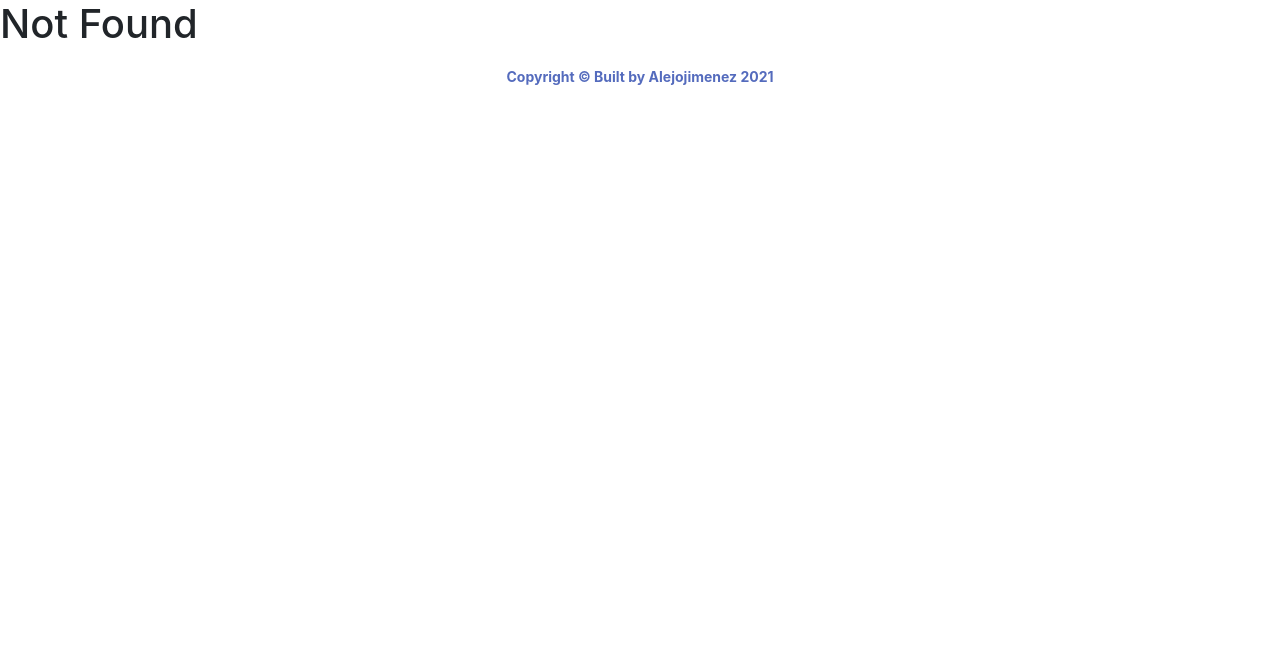
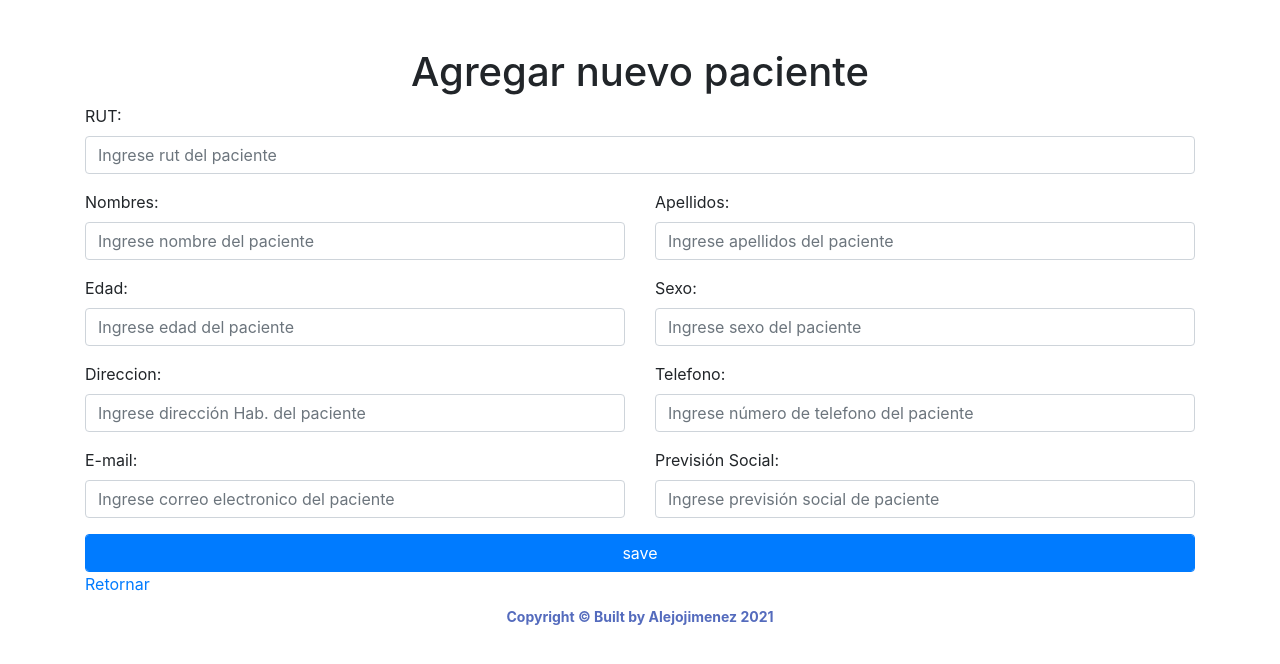
Before and after one commit to alejojimenez/front-end-medi-dynamo, a React (Create React App) app in the folder medi-dynamo/: page /addpatient in a window 1280 px wide. Before the commit this address had no page. Shown: the top 664 px of the page. Built offline with nearby package versions, Linux system fonts and the light colour scheme.

Commit message:
Upload Update Component AddPatient

```diff
--- a/medi-dynamo/src/App.js
+++ b/medi-dynamo/src/App.js
@@ -10,6 +10,7 @@ import Login from './view/Login';
 import Signup from './view/Signup';
 import Footer from '../src/component/Footer';
 import { Patients } from './view/Patients';
+import { AddPatient } from './component/AddPatient';
 
 function App() {
   return (
@@ -22,6 +23,7 @@ function App() {
             <Route exact path="/login" component={Login}/>
             <Route exact path="/register" component={Signup}/>
             <Route exact path="/patients" component={Patients} />
+            <Route exact path="/addpatient" component={AddPatient} />
             <Route render={() => <h1>Not Found</h1>}/>
 
             {/*<Route component={Login} path="/login"/>
--- a/medi-dynamo/src/component/AddPatient.jsx
+++ b/medi-dynamo/src/component/AddPatient.jsx
@@ -2,77 +2,166 @@ import React, { useState, useContext } from "react";
 import { Link } from "react-router-dom";
 import { Context } from "../store/appContext";
 import PropTypes from "prop-types";
+import { Col, Row } from "react-bootstrap";
 
 export const AddPatient = props => {
 	const { actions, store } = useContext(Context);
 	console.log("props en Component AddPatient", props);
 	const [state, setState] = useState({
-		name: null,
+		rut: null,
+		firstname: null,
+		lastname: null,
+		age: null,
+		sex: null,
 		address: null,
-		phone: null,
-		email: null
+		telephone: null,
+		email: null,
+		forecast: null
 	});
 
 	return (
 		<div className="container">
 			<div>
-				<h1 className="text-center mt-5">Add a new contact</h1>
+				<h1 className="text-center mt-5">Agregar nuevo paciente</h1>
 				<form>
+					<Row>
+						<Col md = {12}>
 							<div className="form-group">
-						<label>Full Name</label>
+								<label>RUT:</label>
 								<input
 									onChange={event => {
-								setState({ ...state, name: event.target.value });
+										setState({ ...state, rut: event.target.value });
 									}}
 									type="text"
 									className="form-control"
-							placeholder="Full Name"
+									placeholder="Ingrese rut del paciente"
 								/>
 							</div>
+						</Col>
+					</Row>
+					<Row>
+						<Col md = {6}>
 							<div className="form-group">
-						<label>Email</label>
+								<label>Nombres:</label>
+								<input
+									onChange={event => {
+										setState({ ...state, firstname: event.target.value });
+									}}
+									type="text"
+									className="form-control"
+									placeholder="Ingrese nombre del paciente"
+								/>
+							</div>
+						</Col>
+						<Col md = {6}>
+							<div className="form-group">
+								<label>Apellidos:</label>
+								<input
+									onChange={event => {
+										setState({ ...state, lastname: event.target.value });
+									}}
+									type="text"
+									className="form-control"
+									placeholder="Ingrese apellidos del paciente"
+								/>
+							</div>
+						</Col>
+					</Row>
+					<Row>
+						<Col md = {6}>
+							<div className="form-group">
+								<label>Edad:</label>
+								<input
+									onChange={event => {
+										setState({ ...state, age: event.target.value });
+									}}
+									type="number"
+									className="form-control"
+									placeholder="Ingrese edad del paciente"
+								/>
+							</div>
+						</Col>
+						<Col md = {6}>
+							<div className="form-group">
+								<label>Sexo:</label>
+								<input
+									onChange={event => {
+										setState({ ...state, sex: event.target.value });
+									}}
+									type="text"
+									className="form-control"
+									placeholder="Ingrese sexo del paciente"
+								/>
+							</div>
+						</Col>
+					</Row>
+					<Row>
+						<Col md = {6}>
+							<div className="form-group">
+								<label>Direccion:</label>
+								<input
+									onChange={event => {
+										setState({ ...state, address: event.target.value });
+									}}
+									type="text"
+									className="form-control"
+									placeholder="Ingrese dirección Hab. del paciente"
+								/>
+							</div>
+						</Col>
+						<Col md = {6}>
+							<div className="form-group">
+								<label>Telefono:</label>
+								<input
+									onChange={event => {
+										setState({ ...state, telephone: event.target.value });
+									}}
+									type="phone"
+									className="form-control"
+									placeholder="Ingrese número de telefono del paciente"
+								/>
+							</div>
+						</Col>
+					</Row>
+					<Row>
+						<Col md = {6}>
+							<div className="form-group">
+								<label>E-mail:</label>
 								<input
 									onChange={event => {
 										setState({ ...state, email: event.target.value });
 									}}
 									type="email"
 									className="form-control"
-							placeholder="Enter email"
+									placeholder="Ingrese correo electronico del paciente"
 								/>
 							</div>
+						</Col>
+						<Col md = {6}>
 							<div className="form-group">
-						<label>Phone</label>
+								<label>Previsión Social:</label>
 								<input
 									onChange={event => {
-								setState({ ...state, phone: event.target.value });
-							}}
-							type="phone"
-							className="form-control"
-							placeholder="Enter phone"
-						/>
-					</div>
-					<div className="form-group">
-						<label>Address</label>
-						<input
-							onChange={event => {
-								setState({ ...state, address: event.target.value });
+										setState({ ...state, forecast: event.target.value });
 									}}
 									type="text"
 									className="form-control"
-							placeholder="Enter address"
+									placeholder="Ingrese previsión social de paciente"
 								/>
 							</div>
+						</Col>
+					</Row>
 					<button
 						onClick={() => {
-							actions.addContacts(state.name, state.address, state.phone, state.email);
-							props.history.push("/");
+							actions.addContacts(state.rut, state.firstname, state.lastname, state.age, state.sex, state.address, state.telephone, state.email, state.forecast);
+							props.history.push("/patients");
 						}}
 						type="button"
 						className="btn btn-primary form-control">
 						save
 					</button>
-					<Link className="mt-3 w-100 text-center" to="/">
-						or get back to contacts
+					<Link className="mt-3 w-100 text-center" to="/patients">
+						Retornar
 					</Link>
 				</form>
 			</div>
--- a/medi-dynamo/src/store/flux.js
+++ b/medi-dynamo/src/store/flux.js
@@ -93,17 +93,21 @@ const getState = ({ getStore, getActions, setStore }) => {
             ///////////////////////////////////////////
 			// Agregar un nuevo Contacto a la Agenda //
             ///////////////////////////////////////////
-			addPatients: (name, address, phone, email) => {
-				console.log("---Flux add - Put Contact---");
-				fetch("https://assets.breatheco.de/apis/fake/contact/", {
+			addPatients: (rut, firstname, lastname, age, sex, address, telephone, email, forecast) => {
+				console.log("---Flux add - Put Patient---");
+				fetch("/api/medidynamo/create/patients", {
 					method: "POST",
 					headers: { "Content-Type": "application/json" },
 					body: JSON.stringify({
-						full_name: name,
-						email,
-						agenda_slug: "alejo",
-						address,
-						phone
+                        rut,
+                        firstname,
+                        lastname,
+                        age,
+                        sex,
+                        address,
+                        telephone,
+                        email,
+                        forecast
 					})
 				})
 					.then(data => data.json().then(response => ({ status: data.status, resMsg: response.msg })))
@@ -117,13 +121,13 @@ const getState = ({ getStore, getActions, setStore }) => {
             ///////////////////////////////////////
 			delPatient: idToDelete => {
 				console.log("---Flux Delete Contact---");
-				fetch(`https://assets.breatheco.de/apis/fake/contact/${idToDelete}`, {
+				fetch(`http://127.0.0.1:5000/api/medidynamo/delete/patient/${idToDelete}`, {
 					method: "DELETE",
 					headers: { "Content-Type": "application/json" }
 				})
 					.then(res => res.json())
 					.then(() => {
-						fetch("https://assets.breatheco.de/apis/fake/contact/agenda/alejo")
+						fetch("http://127.0.0.1:5000/api/medidynamo/read/patients")
 							.then(red => red.json())
 							.then(data => setStore({ allContacts: data }));
 					})
@@ -151,7 +155,7 @@ const getState = ({ getStore, getActions, setStore }) => {
 						if (status === 400) alert(resMsg);
 					})
 					.then(() => {
-						fetch("https://assets.breatheco.de/apis/fake/contact/agenda/alejo")
+						fetch("http://127.0.0.1:5000/api/medidynamo/read/patients")
 							.then(res => res.json())
 							.then(data => setStore({ allContacts: data }));
 					})
```
Lines whose indentation alone changed are shown as unchanged.
